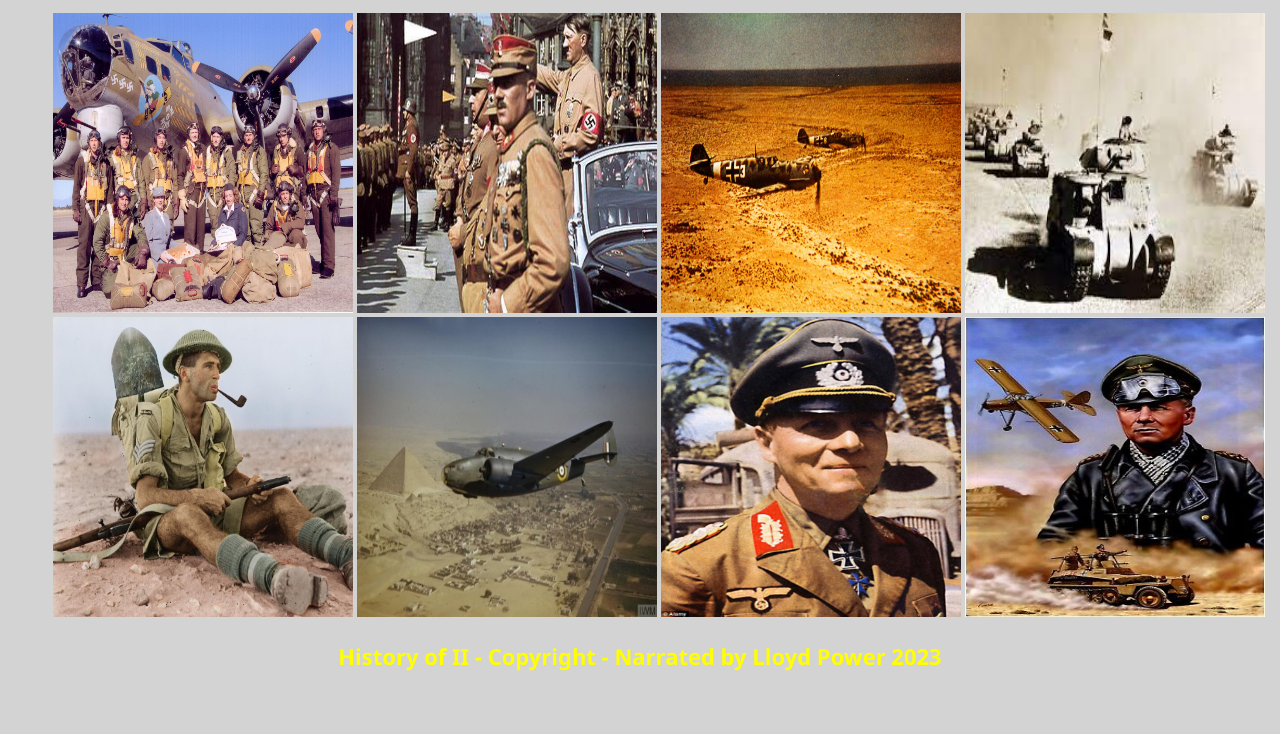
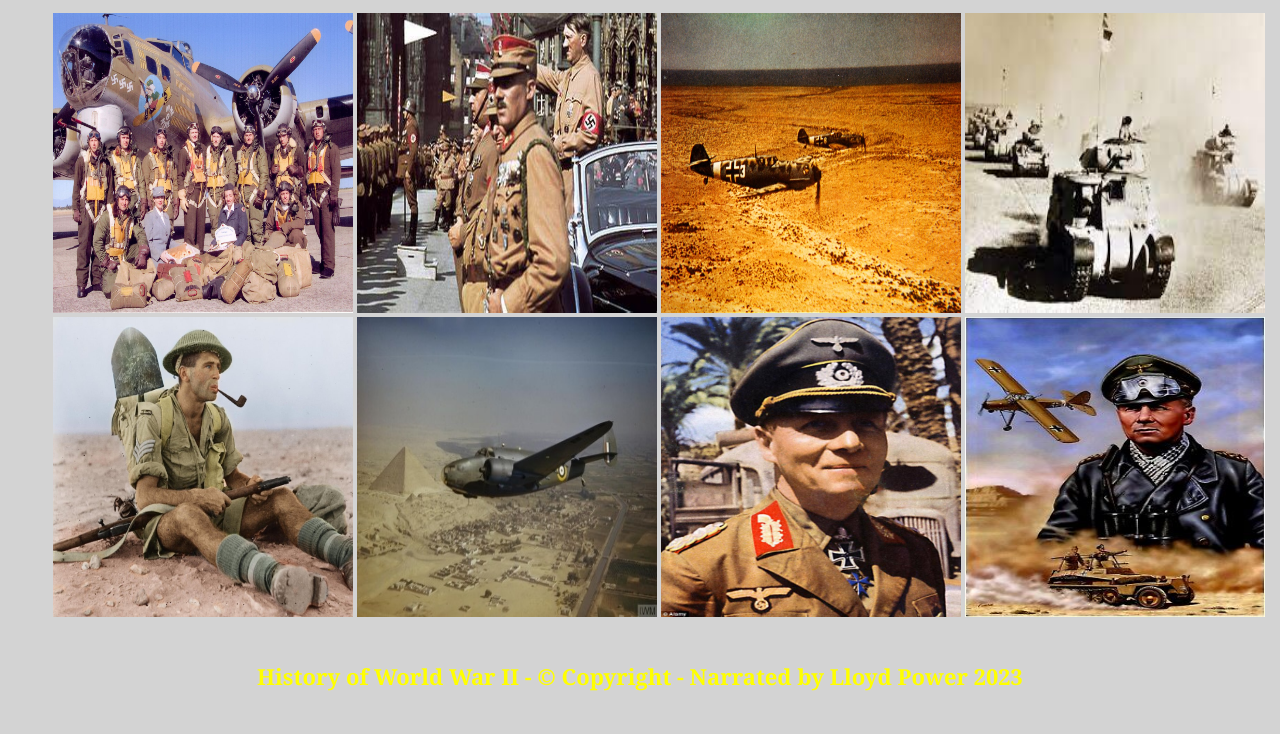
Before and after one commit to Code-Institute-Submissions/CharlieGreene1-Portfolio-1, a plain HTML site: page index.html in a window 1280 px wide. Shown: the part 4338-5072 px from the top of the page. Before the commit the page ends 5037 px from the top, so only its background shows below. Drawn offline with Linux system fonts and the light colour scheme.

Commit message:
Edit footer

```diff
--- a/assets/css/style.css
+++ b/assets/css/style.css
@@ -79,7 +79,7 @@ h3 {
 footer {
     text-align: center;
     color: yellow;
-    font-family: 'Segoe UI', Tahoma, Geneva, Verdana, sans-serif;
-    padding: 20px;
+    font-family: Georgia, 'Times New Roman', Times, serif;
+    padding: 40px 0;
     font-size: 22px;
 }
--- a/index.html
+++ b/index.html
@@ -313,7 +313,7 @@
 
 </style>
 
-<footer> History of II - Copyright - Narrated by Lloyd Power 2023</footer>
+<footer> History of World War II - © Copyright - Narrated by Lloyd Power 2023</footer>
 
 </body>
 
```
